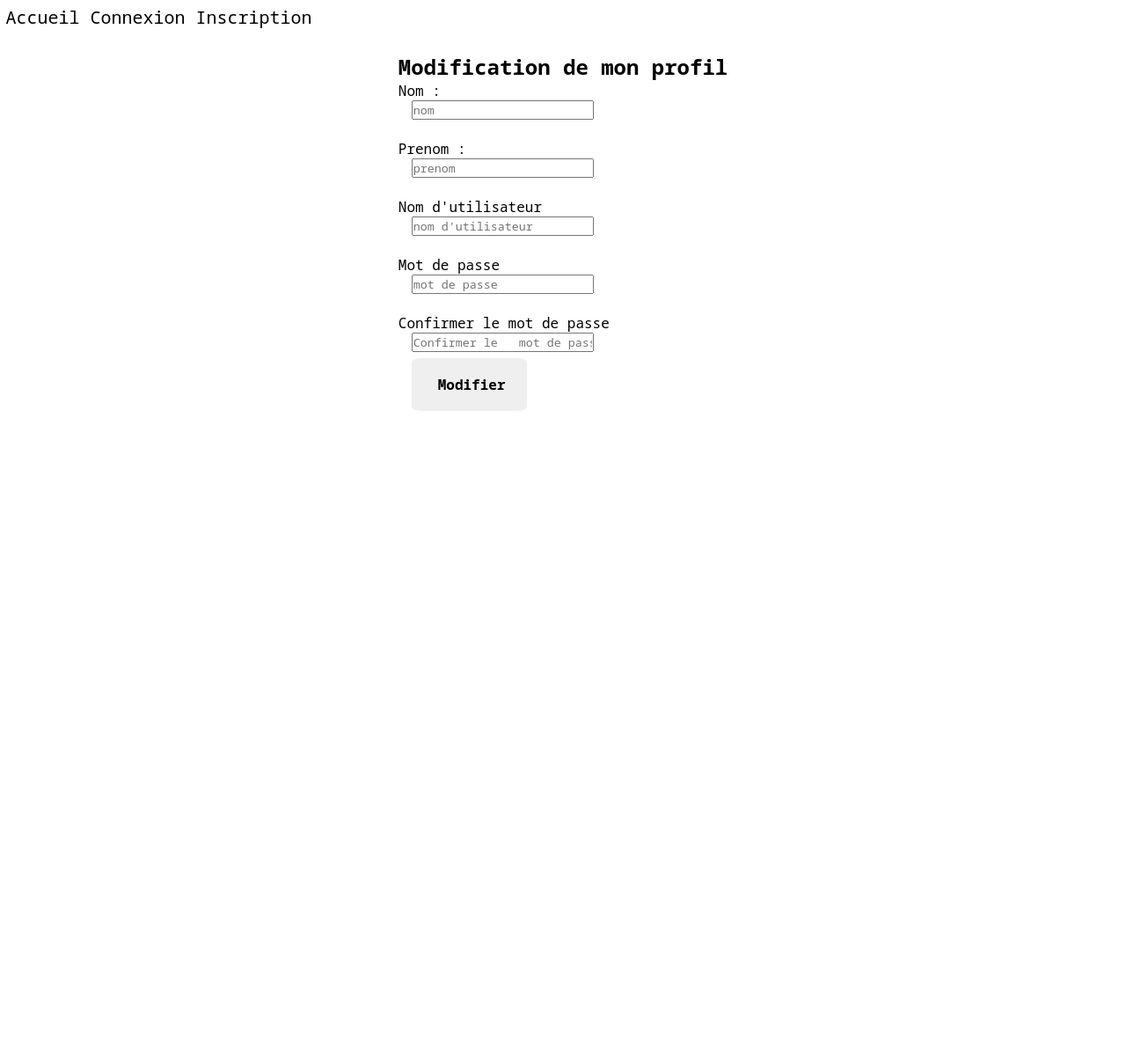
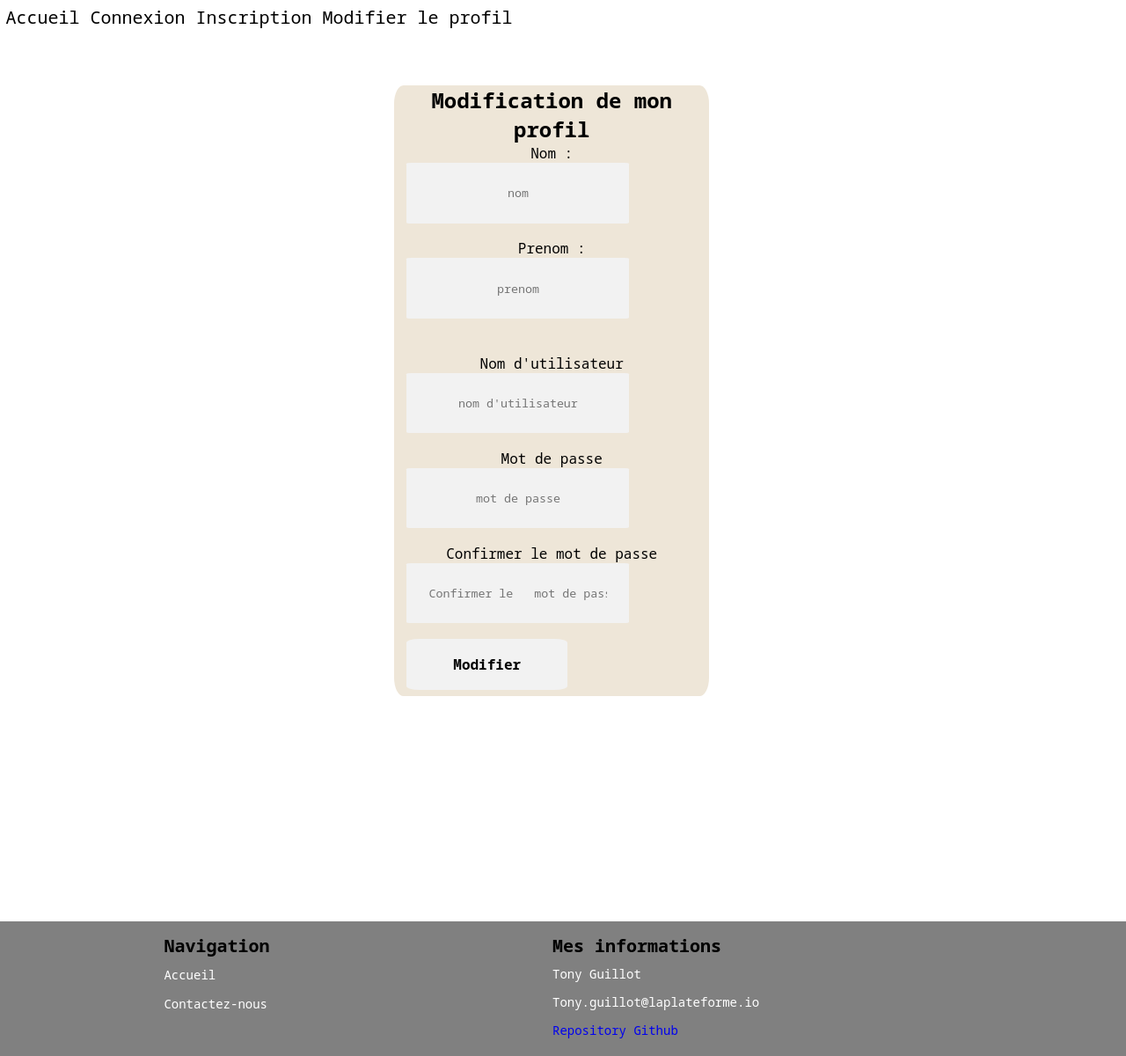
Before and after one commit to tony-guillot/module-conexion, a PHP site: page /profil1.php in a window 1280 px wide. Shown: the whole page at 88% size. Before the commit the page ends 467 px from the top, so only its background shows below. Run offline with PHP 8.4, Linux system fonts and the light colour scheme; the visitor is signed in with stand-in values (Sample User, id 1); data that the repository does not hold is empty.

Commit message:
ajout commentaire

```diff
--- a/profil1.php
+++ b/profil1.php
@@ -80,46 +80,62 @@ if(isset($_SESSION['id'])){
                 <ul>
                      <li>
                         <a href="index.php">Accueil</a>
-                        <a href="connexion.phh">Connexion</a>
-                        <a href="inscription.php">Inscription</a>
+                        <a href="connexion.php">Connexion</a>
+                        <a href="inscription1.php">Inscription</a>
+                        <a href="profil1.php">Modifier le profil</a>
                     </li>
                 </ul>
             </nav>
     </header>
-            <main class="container1">
+            <main class="modif1">
 
 
 
-                <form classe="formulaire3" action="#" method="post">
+                <form classe="modif" action="#" method="post">
 
                 <h2>Modification de mon profil</h2>
 
                 <label>Nom :</label>
-                <br>
-                    <input type="text" name="newnom" placeholder="nom" value="<?php echo $user['nom']?>">
-                    <br>
+
+                    <input classe ="input-profil" type="text" name="newnom" placeholder="nom" value="<?php echo @$user['nom']?>">
+
 
                     <label>Prenom : </label>
-                    <br>
-                    <input type="text" name="newprenom" placeholder="prenom" value="<?php echo $user['prenom']?>"><br>
+
+                    <input classe ="input-profil" type="text" name="newprenom" placeholder="prenom" value="<?php echo @$user['prenom']?>"><br>
 
                     <label>Nom d'utilisateur</label>
-                    <br>
-                    <input type="text" name="newlogin" placeholder="nom d'utilisateur" value="<?php echo $user['login']?>"> <br>
+                    <input type="text" name="newlogin" placeholder="nom d'utilisateur" value="<?php echo @$user['login']?>">
 
                     <label>Mot de passe</label>
-                    <br>
-                    <input type="password" name='newmdp' placeholder="mot de passe" >
-                    <br>
+                    <input classe ="input-profil" type="password" name='newmdp' placeholder="mot de passe" >
+
 
                     <label>Confirmer le mot de passe</label>
-                    <br>
-                    <input type="password" name='newmdp2' placeholder="Confirmer le   mot de passe">
+
+                    <input classe ="input-profil" type="password" name='newmdp2' placeholder="Confirmer le   mot de passe">
 
                     <input  id='modifier' type="submit" value="Modifier">
 
                 </form>
 
 </main>
+
+<footer class="footer">
+
+<ul class="navigation">
+    <h3 class="navi">Navigation</h3>
+    <li><a href="index.html">Accueil</a></li>
+    <li><a href="voyage6.html">Contactez-nous</a></li>
+</ul>
+
+<ul class="contact">
+    <h3 class="info">Mes informations</h3>
+    <li>Tony Guillot</li>
+    <li>Tony.guillot@laplateforme.io</li>
+    <li><a href="https://github.com/tony-guillot/module-connexion.git">Repository Github</a></li>
+</ul>
+
+</footer>
 </body>
 </html>
--- a/style.css
+++ b/style.css
@@ -6,6 +6,10 @@
     margin: 0;
     padding: 0;
     font-family: 'Noto Sans Mono', monospace;
+}
+body{
+    padding: 0;
+    margin: 0;
 }
 
 /* navbar*/
@@ -73,6 +77,26 @@ flex-direction: column;
 
 
     }
+
+.modif{
+
+    align-content: center;
+}
+.modif1{
+
+    margin-top: 5%;
+    background-color: #EEE6D8;
+    border-radius: 3%;
+    text-align: center;
+    font-family: 'Noto Sans Mono', monospace;
+    display: flex;
+    flex-direction: column;
+    justify-content: center;
+    margin-left: 35%;
+    width: 28%;
+
+}
+
 #connexion{
 
     margin-top: 2%;
@@ -94,7 +118,7 @@ input {
     margin-right: 4%;
 }
 
-.formulaire input, .formulaire2 input, .formulaire3 input {
+.formulaire input, .formulaire2 input, .modif1 input{
 
     text-align: center;
     padding: 7%;
@@ -183,5 +207,76 @@ input[type='submit'] {
 }
 
 nav ul li a{
-    color: black
+    color: black;
+    text-decoration: none;
 }
+
+
+.footer{
+
+    margin-top: 20%;
+    width: 100%;
+    height: 100%;
+    background-color: grey;
+    display: flex;
+    flex-direction: row;
+    justify-content: space-around;
+    font-family: 'Noto Sans Mono', monospace;
+
+
+}
+
+.footer ul li a{
+    transition: all 0.3s ease;
+
+}
+
+.footer ul li {
+    transition: all 0.3s ease;
+
+}
+
+.footer ul li a:hover{
+    padding-left: 8px;
+}
+.footer ul li:hover{
+    padding-left: 8px;
+}
+
+
+.navigation {
+    margin-left: 2%;
+    padding-top: 1%;
+    padding-bottom: 1%;
+    line-height: 2rem;
+}
+.navi{
+    font-size: 20px;
+    color: black;
+}
+.navigation a {
+    color: white;
+    font-size: 14px;
+}
+
+.footer a:hover{
+    color:#CE6A6B;
+}
+
+.footer li:hover{
+    color:#CE6A6B;
+}
+
+.contact  {
+    color: white;
+    line-height: 2rem;
+    padding-top: 1%;
+    padding-bottom: 1%;
+    margin-right: 20%;
+    font-size: 14px;
+}
+
+.info{
+    color: black;
+    font-size: 20px;
+}
```
Also changed, not shown: admin.php (+22 -4 lines), connexion.php (+25 -8 lines), index.php (+18 -2 lines), inscription1.php (+31 -12 lines).
